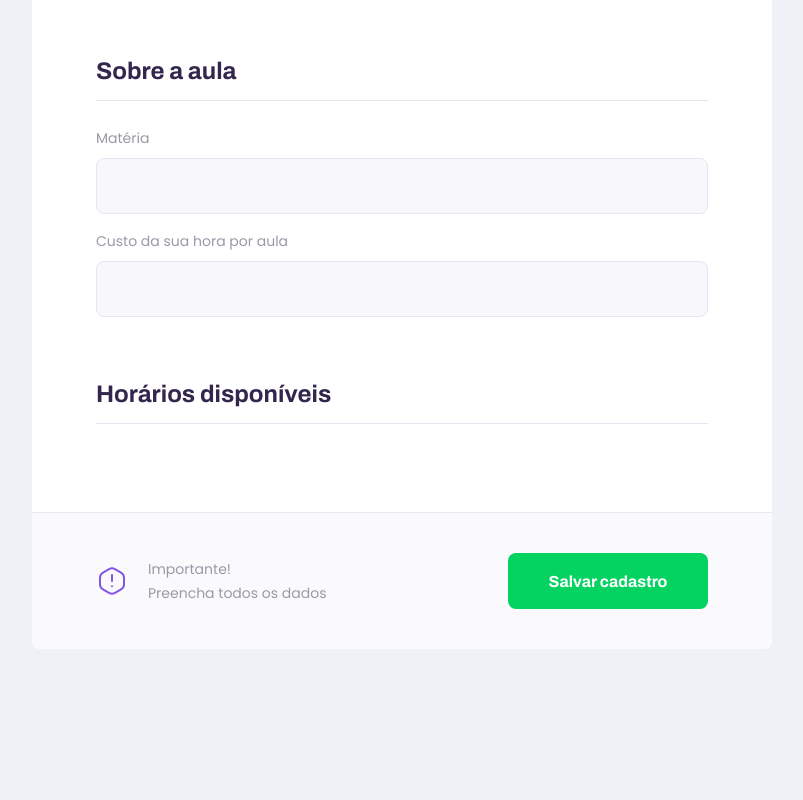
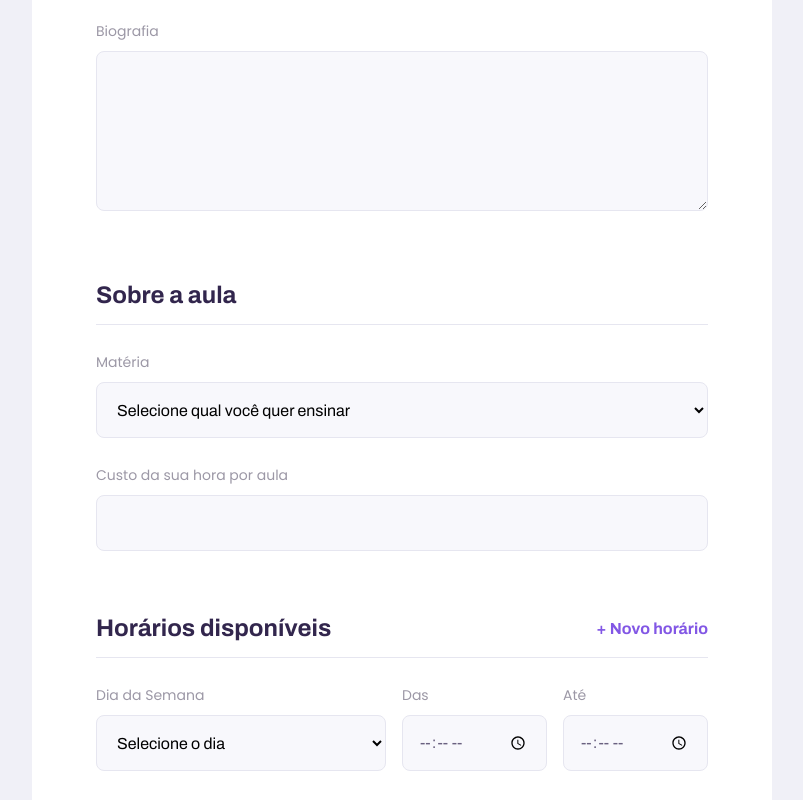
Before and after one commit to carlosroltjr/nlw-02, a React (Create React App) app in the folder web/: page /give-classes in a window 1280 px wide. Shown: the part 740-1540 px from the top of the page, without its empty margins (238-1041 px from the left). Before the commit the page ends 1389 px from the top, so only its background shows below. Built offline with nearby package versions, Linux system fonts and the light colour scheme.

Commit message:
adding Input and Select components

```diff
--- /dev/null
+++ b/web/src/components/Select/index.tsx
@@ -0,0 +1,29 @@
+import React, { SelectHTMLAttributes } from 'react'
+
+import './styles.css'
+
+interface SelectProps extends SelectHTMLAttributes<HTMLSelectElement>{
+    name: string
+    label: string
+    optionLabel?: string
+    options: Array<{
+        value: string
+        label: string
+    }>
+}
+
+const Select: React.FunctionComponent<SelectProps> = ({ label, name, optionLabel, options, ...rest }) => {
+    return (
+        <div className="select-block">
+            <label htmlFor={name}>{label}</label>
+            <select defaultValue="" id={name} {...rest}>
+                <option value="" disabled hidden>{optionLabel}</option>
+                {options.map(option => {
+                    return <option key={option.value} value={option.value}>{option.label}</option>
+                })}
+            </select>
+        </div>
+    )
+}
+
+export default Select
--- /dev/null
+++ b/web/src/components/Select/styles.css
@@ -0,0 +1,33 @@
+.select-block {
+    position: relative;
+}
+
+.select-block + .select-block {
+    margin-top: 1.4rem;
+}
+
+.select-block label {
+    font-size: 1.4rem;
+}
+.select-block select {
+    width: 100%;
+    height: 5.6rem;
+    margin-top: 0.8rem;
+    border-radius: 0.8rem;
+    background: var(--color-input-background);
+    border: 1px solid var(--color-line-in-white);
+    outline: 0;
+    padding: 0 1.6rem;
+    font: 1.6rem Archivo;
+}
+
+.select-block:focus-within::after {
+    width: calc(100% - 3.2rem);
+    height: 2px;
+    content: '';
+    background: var(--color-primary-light);
+    position: absolute;
+    left: 1.6rem;
+    right: 1.6rem;
+    bottom: 0;
+}
--- /dev/null
+++ b/web/src/components/Textarea/index.tsx
@@ -0,0 +1,19 @@
+import React, { TextareaHTMLAttributes } from 'react'
+
+import './styles.css'
+
+interface TextareaProps extends TextareaHTMLAttributes<HTMLTextAreaElement>{
+    name: string
+    label: string
+}
+
+const Textarea: React.FunctionComponent<TextareaProps> = ({ label, name, ...rest }) => {
+    return (
+        <div className="textarea-block">
+            <label htmlFor={name}>{label}</label>
+            <textarea id={name} {...rest} />
+        </div>
+    )
+}
+
+export default Textarea
--- /dev/null
+++ b/web/src/components/Textarea/styles.css
@@ -0,0 +1,34 @@
+.textarea-block {
+    position: relative;
+}
+
+.textarea-block + .textarea-block {
+    margin-top: 1.4rem;
+}
+
+.textarea-block label {
+    font-size: 1.4rem;
+}
+.textarea-block textarea {
+    width: 100%;
+    height: 16rem;
+    margin-top: 0.8rem;
+    border-radius: 0.8rem;
+    background: var(--color-input-background);
+    border: 1px solid var(--color-line-in-white);
+    outline: 0;
+    resize: vertical;
+    padding: 1.2rem 1.6rem;
+    font: 1.6rem Archivo;
+}
+
+.textarea-block:focus-within::after {
+    width: calc(100% - 3.2rem);
+    height: 2px;
+    content: '';
+    background: var(--color-primary-light);
+    position: absolute;
+    left: 1.6rem;
+    right: 1.6rem;
+    bottom: 7px;
+}
--- a/web/src/pages/TeacherForm/index.tsx
+++ b/web/src/pages/TeacherForm/index.tsx
@@ -1,13 +1,26 @@
-import React from 'react';
+import React, { useState } from 'react';
 
 import PageHeader from '../../components/PageHeader';
 import Input from '../../components/Input';
+import Textarea from '../../components/Textarea';
+import Select from '../../components/Select';
 
 import warningIcon from '../../assests/images/icons/warning.svg'
 
 import './styles.css'
 
 function TeacherForm() {
+    const [ scheduleItems, setScheduleItems ] = useState([
+        { week_day: Math.random(), from: '', to: '' }
+    ])
+
+    function addNewScheduleItem() {
+        setScheduleItems([
+            ...scheduleItems,
+            { week_day: Math.random(), from: '', to: '' }
+        ])
+    }
+
     return (
         <div id="page-teacher-form" className="container">
             <PageHeader
@@ -21,18 +34,66 @@ function TeacherForm() {
                     <Input name="name" label="Nome completo" />
                     <Input name="avatar" label="Avatar" />
                     <Input name="whatsapp" label="Whatsapp" />
+                    <Textarea name="bio" label="Biografia" />
                 </fieldset>
 
                 <fieldset>
                     <legend>Sobre a aula</legend>
-                    <Input name="subject" label="Matéria" />
+                    <Select
+                        name="subject"
+                        label="Matéria"
+                        optionLabel="Selecione qual você quer ensinar"
+                        options={[
+                            { value: 'Artes', label: 'Artes' },
+                            { value: 'Biologia', label: 'Biologia' },
+                            { value: 'Computação', label: 'Computação' },
+                            { value: 'Educação física', label: 'Educação física' },
+                            { value: 'Espanhol', label: 'Espanhol' },
+                            { value: 'Física', label: 'Física' },
+                            { value: 'Geografia', label: 'Geografia' },
+                            { value: 'História', label: 'História' },
+                            { value: 'Inglês', label: 'Inglês' },
+                            { value: 'Matemática', label: 'Matemática' },
+                            { value: 'Música', label: 'Música' },
+                            { value: 'Português', label: 'Português' },
+                            { value: 'Química', label: 'Química' }
+                        ]}
+                    />
                     <Input name="cost" label="Custo da sua hora por aula" />
                 </fieldset>
 
                 <fieldset>
-                    <legend>Horários disponíveis</legend>
+                    <legend>
+                        Horários disponíveis
+                        <button type="button" onClick={addNewScheduleItem}>
+                            + Novo horário
+                        </button>
+                    </legend>
 
+                    {scheduleItems.map(scheduleItem => {
+                        return (
+                            <div key={scheduleItem.week_day} className="schedule-item">
+                                <Select
+                                    name="week_day"
+                                    label="Dia da Semana"
+                                    optionLabel="Selecione o dia"
+                                    options={[
+                                        { value: '0', label: 'Domingo' },
+                                        { value: '1', label: 'Segunda-feira' },
+                                        { value: '2', label: 'Terça-feira' },
+                                        { value: '3', label: 'Quarta-feira' },
+                                        { value: '4', label: 'Quinta-feira' },
+                                        { value: '5', label: 'Sexta-feira' },
+                                        { value: '6', label: 'Sábado' }
+                                    ]}
+                                />
+                                <Input name="from" label="Das" type="time" />
+                                <Input name="to" label="Até" type="time" />
+                            </div>
+                        )
+                    })}
                 </fieldset>
+
 
                 <footer>
                     <p>
--- a/web/src/pages/TeacherForm/styles.css
+++ b/web/src/pages/TeacherForm/styles.css
@@ -36,6 +36,28 @@
     width: 100%;
     padding-bottom: 1.6rem;
     border-bottom: 1px solid var(--color-line-in-white);
+}
+
+#page-teacher-form main fieldset legend button {
+    background: none;
+    border: 0;
+    color: var(--color-primary);
+    font: 700 1.6rem Archivo;
+    cursor: pointer;
+    transition: color 0.2s;
+}
+
+#page-teacher-form main fieldset legend button:hover {
+    color: var(--color-primary-dark);
+}
+
+#page-teacher-form main fieldset .input-block + .textarea-block,
+#page-teacher-form main fieldset .select-block + .input-block {
+    margin-top: 2.4rem;
+}
+
+#page-teacher-form main .schedule-item + .schedule-item {
+    margin-top: 2.4rem;
 }
 
 #page-teacher-form main label {
@@ -97,6 +119,15 @@
         padding: 0 6.4rem;
     }
 
+    #page-teacher-form main .schedule-item {
+        display: grid;
+        grid-template-columns: 2fr 1fr 1fr;
+        column-gap: 1.6rem;
+    }
+    #page-teacher-form main .schedule-item .input-block {
+        margin: 0 !important;
+    }
+
     #page-teacher-form main footer {
         padding: 4.0rem 6.4rem;
         display: flex;
--- a/web/src/pages/TeacherList/index.tsx
+++ b/web/src/pages/TeacherList/index.tsx
@@ -3,6 +3,7 @@ import React from 'react'
 import PageHeader from '../../components/PageHeader'
 import TeacherItem from '../../components/TeacherItem'
 import Input from '../../components/Input'
+import Select from '../../components/Select'
 
 import './styles.css'
 
@@ -11,8 +12,38 @@ function TeacherList() {
         <div id="page-teacher-list" className="container">
             <PageHeader title="Estes são os proffys disponíveis.">
                 <form id="search-teachers">
-                    <Input name="subject" label="Matéria" />
-                    <Input name="week_day" label="Dia da semana" />
+                    <Select
+                        name="subject"
+                        label="Matéria"
+                        options={[
+                            { value: 'Artes', label: 'Artes' },
+                            { value: 'Biologia', label: 'Biologia' },
+                            { value: 'Computação', label: 'Computação' },
+                            { value: 'Educação física', label: 'Educação física' },
+                            { value: 'Espanhol', label: 'Espanhol' },
+                            { value: 'Física', label: 'Física' },
+                            { value: 'Geografia', label: 'Geografia' },
+                            { value: 'História', label: 'História' },
+                            { value: 'Inglês', label: 'Inglês' },
+                            { value: 'Matemática', label: 'Matemática' },
+                            { value: 'Música', label: 'Música' },
+                            { value: 'Português', label: 'Português' },
+                            { value: 'Química', label: 'Química' }
+                        ]}
+                    />
+                    <Select
+                        name="week_day"
+                        label="Dia da Semana"
+                        options={[
+                            { value: '0', label: 'Domingo' },
+                            { value: '1', label: 'Segunda-feira' },
+                            { value: '2', label: 'Terça-feira' },
+                            { value: '3', label: 'Quarta-feira' },
+                            { value: '4', label: 'Quinta-feira' },
+                            { value: '5', label: 'Sexta-feira' },
+                            { value: '6', label: 'Sábado' }
+                        ]}
+                    />
                     <Input type="time" name="time" label="Hora" />
                 </form>
             </PageHeader>
@@ -35,6 +66,15 @@ function TeacherList() {
                     description2="Tem um espírito livre e jovem, ama viajar e conhecer novas culturas. Atualmente, domina mais de 5 idiomas e está em busca de aprender muito mais e compartilhar o conhecimento com você"
                     price="R$ 120,00"
                 />
+
+                <TeacherItem
+                    avatar="https://instagram.ffln1-1.fna.fbcdn.net/v/t51.2885-19/s150x150/52416039_572100413309523_4096855864978178048_n.jpg?_nc_ht=instagram.ffln1-1.fna.fbcdn.net&_nc_ohc=cFl6Reh_4RYAX-9TgK4&oh=fbdb563c642ba70e9e8585d4de90cde1&oe=5F68544B"
+                    name="Felipe Nardi"
+                    subject="Meditação"
+                    description1="Conhecedor das artes milenares hinduístas"
+                    description2="Tem controle total sobre suas emoções. Praticante assíduo de yoga, ele vai te ensinar a ter foco, leveza e controlar sua raiva através da técnica dos 8 portões de chakra. "
+                    price="R$ 75,00"
+                />
             </main>
         </div>
     )
--- a/web/src/pages/TeacherList/styles.css
+++ b/web/src/pages/TeacherList/styles.css
@@ -28,7 +28,8 @@
         position: absolute;
         bottom:  -28px;
     }
-    #search-teachers .input-block + .input-block {
+    #search-teachers .input-block + .input-block,
+    #search-teachers .select-block + .select-block {
         margin-top: 0;
     }
 
```
